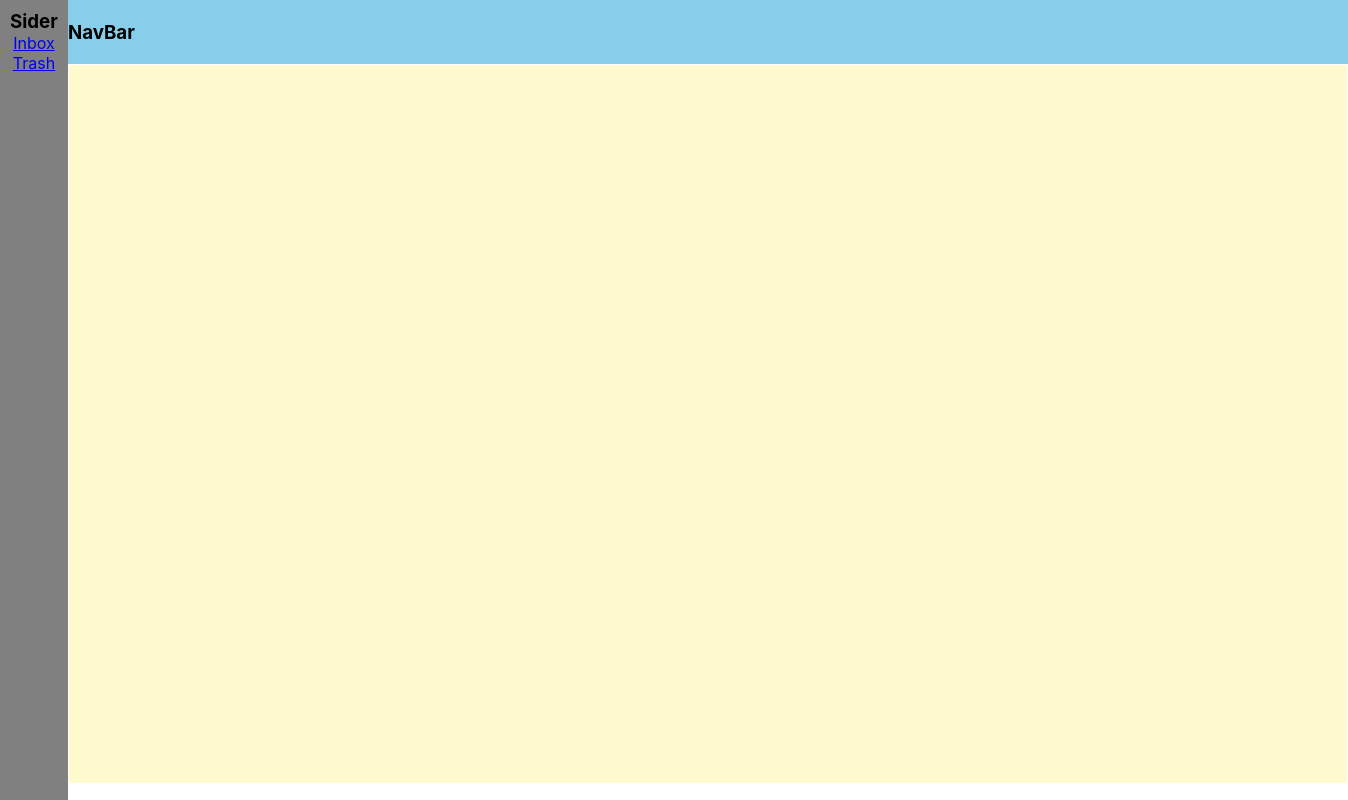
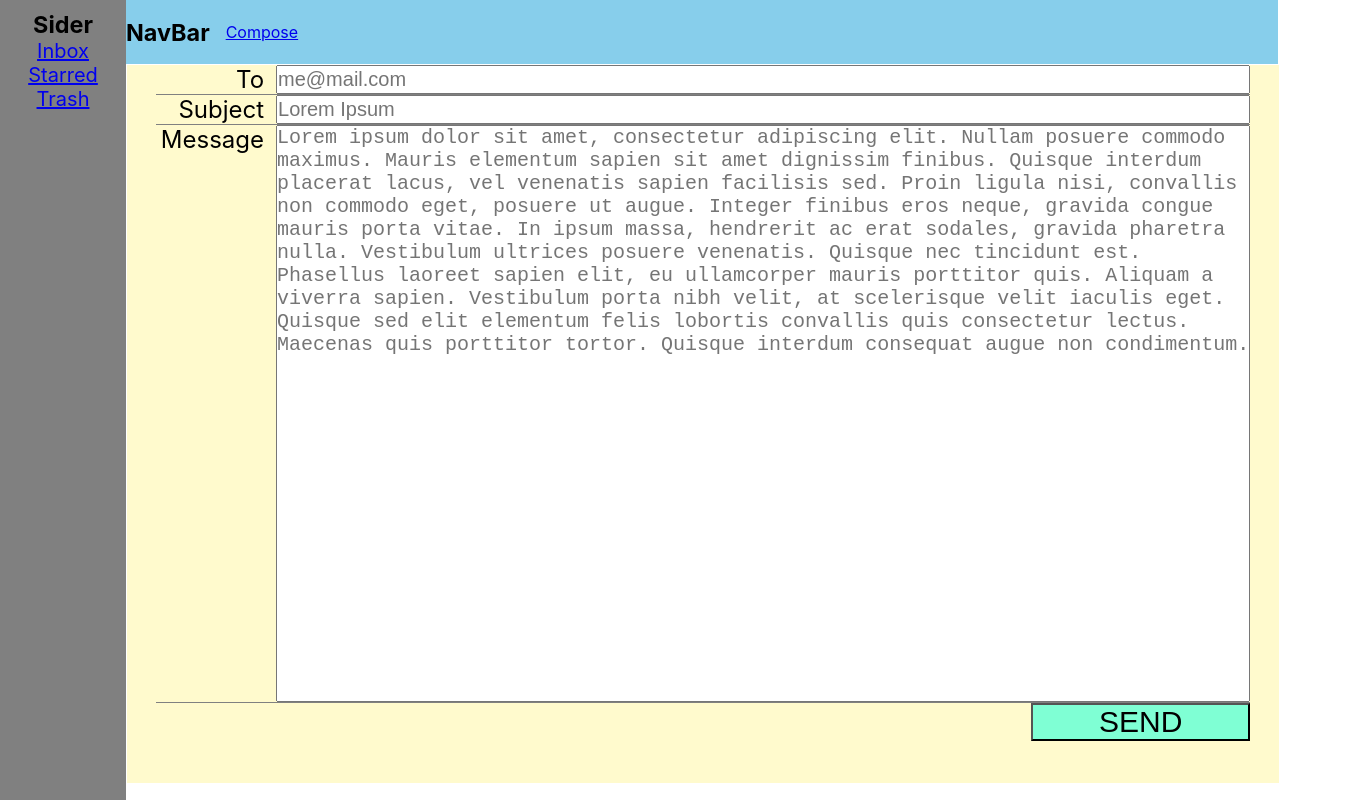
Before and after one commit to koidzt/gmail-test, a React (Create React App) app: page /compose in a window 1280 px wide. Shown: the whole page, 1348 px wide, since content can reach past the window. Built offline with nearby package versions, Linux system fonts and the light colour scheme.

Commit message:
create compose

```diff
--- a/src/App.css
+++ b/src/App.css
@@ -57,5 +57,8 @@
   justify-content: flex-start;
   align-items: flex-start;
   border: 1px solid #ffffff;
-  font-size: 30px;
 }
+
+.mail-box {
+  font-size: 24px;
+}
--- a/src/App.js
+++ b/src/App.js
@@ -2,9 +2,10 @@ import { BrowserRouter, Route, Switch } from 'react-router-dom';
 import './App.css';
 import NavBar from './components/NavBar/NavBar';
 import SiderMenu from './components/SiderMenu/SiderMenu';
-import Inbox from './containers/Inbox/Inbox';
+import Compose from './containers/Compose/Compose';
 import Mail from './containers/Mail/Mail';
-import Trash from './containers/Trash/Trash';
+import MailBox from './containers/MailBox/MailBox';
+import Starred from './containers/Starred/Starred';
 
 function App() {
   return (
@@ -16,10 +17,15 @@ function App() {
             <div className="container-nav">
               <NavBar />
               <div className="content">
-                <Route exact path={'/inbox'} component={Inbox} />
-                <Route exact path="/trash" component={Trash} />
+                <Route exact path={'/inbox'}>
+                  <MailBox path="inbox" />
+                </Route>
+                <Route exact path="/trash">
+                  <MailBox path="trash" />
+                </Route>
+                <Route exact path="/starred" component={Starred} />
+                <Route exact path="/compose" component={Compose} />
                 <Route exact path="/mail/:id" component={Mail} />
-                <Route exact path={'/'} component={Inbox} />
               </div>
             </div>
           </div>
--- a/src/components/NavBar/NavBar.css
+++ b/src/components/NavBar/NavBar.css
@@ -1,9 +1,15 @@
 .navBar {
   background-color: skyblue;
   display: flex;
-  flex-direction: column;
-  justify-content: center;
-  align-items: flex-start;
-  width: 100vw;
+  flex-direction: row;
+  justify-content: flex-start;
+  align-items: center;
+  width: 90vw;
   height: 8vh;
+  font-size: 20px;
 }
+
+.navBar-ul {
+  list-style: none;
+  padding-left: 16px;
+}
--- a/src/components/NavBar/NavBar.js
+++ b/src/components/NavBar/NavBar.js
@@ -1,10 +1,18 @@
 import React from 'react';
+import { Link } from 'react-router-dom';
 import './NavBar.css';
 
 function NavBar() {
   return (
     <div className="navBar">
       <h3>NavBar</h3>
+      <ul className="navBar-ul">
+        <li>
+          <Link to="/compose">
+            <p>Compose</p>
+          </Link>
+        </li>
+      </ul>
     </div>
   );
 }
--- a/src/components/SiderMenu/SiderMenu.css
+++ b/src/components/SiderMenu/SiderMenu.css
@@ -5,6 +5,7 @@
   flex-basis: 10vw;
   flex-direction: column;
   padding: 10px;
+  font-size: 20px;
 }
 
 ul {
--- a/src/components/SiderMenu/SiderMenu.js
+++ b/src/components/SiderMenu/SiderMenu.js
@@ -13,6 +13,11 @@ function SiderMenu() {
           </Link>
         </li>
         <li>
+          <Link to="/starred">
+            <p>Starred</p>
+          </Link>
+        </li>
+        <li>
           <Link to="/trash">
             <p>Trash</p>
           </Link>
--- /dev/null
+++ b/src/containers/Compose/Compose.css
@@ -0,0 +1,49 @@
+.compose {
+  width: 90vw;
+  height: 90vh;
+  display: flex;
+  flex-direction: column;
+  justify-content: flex-start;
+  align-items: center;
+}
+
+.compose-box {
+  border-bottom: 1px solid grey;
+  width: 95%;
+  display: flex;
+  flex-direction: row;
+  justify-content: center;
+}
+
+.compose-label {
+  width: 10%;
+  font-size: 24px;
+  text-align: end;
+}
+
+.compost-input {
+  width: 90%;
+  font-size: 20px;
+  margin-left: 12px;
+}
+
+.compost-textarea {
+  resize: none;
+  width: 90%;
+  font-size: 20px;
+  margin-left: 12px;
+}
+
+.compose-box-button {
+  width: 95%;
+  display: flex;
+  flex-direction: row;
+  justify-content: flex-end;
+}
+
+.compose-button {
+  background-color: aquamarine;
+  width: 20%;
+  font-size: 30px;
+  margin-left: 12px;
+}
--- /dev/null
+++ b/src/containers/Compose/Compose.js
@@ -0,0 +1,77 @@
+import React, { useState } from 'react';
+import './Compose.css';
+
+function Compose() {
+  const [inputForm, setInputForm] = useState({
+    to: '',
+    subject: '',
+    message: '',
+  });
+
+  const mockInput = {
+    to: 'me@mail.com',
+    subject: 'Lorem Ipsum',
+    message:
+      'Lorem ipsum dolor sit amet, consectetur adipiscing elit. Nullam posuere commodo maximus. Mauris elementum sapien sit amet dignissim finibus. Quisque interdum placerat lacus, vel venenatis sapien facilisis sed. Proin ligula nisi, convallis non commodo eget, posuere ut augue. Integer finibus eros neque, gravida congue mauris porta vitae. In ipsum massa, hendrerit ac erat sodales, gravida pharetra nulla. Vestibulum ultrices posuere venenatis. Quisque nec tincidunt est. Phasellus laoreet sapien elit, eu ullamcorper mauris porttitor quis. Aliquam a viverra sapien. Vestibulum porta nibh velit, at scelerisque velit iaculis eget. Quisque sed elit elementum felis lobortis convallis quis consectetur lectus. Maecenas quis porttitor tortor. Quisque interdum consequat augue non condimentum.',
+  };
+  const handleChangeTo = (event) => {
+    const value = event.target.value;
+    console.log(value);
+    setInputForm({ ...inputForm, to: value });
+  };
+  const handleChangeSubject = (event) => {
+    const value = event.target.value;
+    console.log(value);
+    setInputForm({ ...inputForm, subject: value });
+  };
+  const handleChangeMessage = (event) => {
+    const value = event.target.value;
+    console.log(value);
+    setInputForm({ ...inputForm, message: value });
+  };
+
+  const handleSubmit = (event) => {
+    event.preventDefault();
+    alert('An essay was submitted: ' + JSON.stringify(inputForm));
+    setInputForm({
+      to: '',
+      subject: '',
+      message: '',
+    });
+  };
+
+  return (
+    <form className="compose" onSubmit={handleSubmit}>
+      <div className="compose-box">
+        <span className="compose-label">To </span>
+        <input className="compost-input" value={inputForm.to} onChange={handleChangeTo} placeholder={mockInput.to} />
+      </div>
+      <div className="compose-box">
+        <span className="compose-label">Subject </span>
+        <input
+          className="compost-input"
+          value={inputForm.subject}
+          onChange={handleChangeSubject}
+          placeholder={mockInput.subject}
+        />
+      </div>
+      <div className="compose-box">
+        <span className="compose-label">Message </span>
+        <textarea
+          className="compost-textarea"
+          rows="25"
+          value={inputForm.message}
+          onChange={handleChangeMessage}
+          placeholder={mockInput.message}
+        />
+      </div>
+      <div className="compose-box-button">
+        <button className="compose-button" type="submit">
+          SEND
+        </button>
+      </div>
+    </form>
+  );
+}
+
+export default Compose;
--- a/src/containers/Mail/Mail.js
+++ b/src/containers/Mail/Mail.js
@@ -21,9 +21,9 @@ function Mail(props) {
         return res.json();
       })
       .then((jsonResponse) => {
-        const fatchMail = jsonResponse.find((mail) => mail.id === Number(params.id));
-        setMail(fatchMail);
-        setInputCheckbox(fatchMail.tag);
+        const fetchMail = jsonResponse.find((mail) => mail.id === Number(params.id));
+        setMail(fetchMail);
+        setInputCheckbox(fetchMail.tag);
       });
 
     fetch('../mock/label.json', {
@@ -62,6 +62,7 @@ function Mail(props) {
     // console.log(event);
     const value = event.target.value;
     setInputText(value);
+    console.log(value);
   };
 
   const createLabel = (event) => {
@@ -69,6 +70,7 @@ function Mail(props) {
     // console.log(event);
     const newLabel = [...label, inputText];
     setLabel(newLabel);
+    setInputText('');
   };
 
   const handleChangeCheckbox = (event) => {
@@ -85,19 +87,20 @@ function Mail(props) {
   const apply = (event) => {
     event.preventDefault();
     // console.log(event);
-    setMail({
-      id: mail.id,
-      by: mail.by,
-      title: mail.title,
-      message: mail.message,
-      folder: mail.folder,
-      tag: inputCheckbox,
-      star: mail.star,
-    });
+    setMail({ ...mail, tag: inputCheckbox });
+    // setMail({
+    //   id: mail.id,
+    //   by: mail.by,
+    //   title: mail.title,
+    //   message: mail.message,
+    //   folder: mail.folder,
+    //   tag: inputCheckbox,
+    //   star: mail.star,
+    // });
     setIsShow(!isShow);
   };
 
-  // console.log(inputCheckbox, mail);
+  console.log(inputCheckbox, mail);
 
   return (
     <div className="mail">
@@ -108,8 +111,7 @@ function Mail(props) {
           <button
             style={{ margin: '0 5px', padding: '2px 5px' }}
             onClick={() => {
-              mail.star = !mail.star;
-              setMail({ ...mail });
+              setMail({ ...mail, star: !mail.star });
             }}
           >
             {mail.star === true ? 'Y' : 'N'}
@@ -122,7 +124,7 @@ function Mail(props) {
               <div className="label">
                 <form className="tag-form">
                   <span className="add-label-form">
-                    <input className="tag-form-input" onChange={onHandleChange} />
+                    <input className="tag-form-input" value={inputText} onChange={onHandleChange} />
                     <button type="submit" onClick={createLabel}>
                       Create New
                     </button>
@@ -152,7 +154,7 @@ function Mail(props) {
               setIsShow(!isShow);
             }}
           >
-            >
+            {'>'}
           </button>
         </li>
       </ul>
--- a/src/containers/Trash/Trash.js
+++ b/src/containers/MailBox/MailBox.js
@@ -1,7 +1,7 @@
 import React, { useEffect, useState } from 'react';
 import { Link } from 'react-router-dom';
 
-function Trash() {
+function MailBox({ path }) {
   const [mail, setMail] = useState([]);
 
   useEffect(() => {
@@ -24,11 +24,11 @@ function Trash() {
   // console.log(mail);
 
   return (
-    <div className="trash">
+    <div className="mail-box">
       <table>
         <thead>
           <tr>
-            {/* <th>select</th> */}
+            <th>Fav</th>
             <th>by</th>
             <th>label</th>
             <th>title</th>
@@ -36,17 +36,33 @@ function Trash() {
         </thead>
         <tbody>
           {mail
-            .filter((mail) => mail.folder === 'trash')
+            .filter((mail) => mail.folder === path)
             .map((row) => {
               return (
                 <tr>
-                  {/* <td>
-                    <input type="checkbox" id={row.id} style={{ height: '20px', width: '20px' }}></input>
-                  </td> */}
+                  <td
+                    style={{
+                      height: '40px',
+                      display: 'flex',
+                      flexDirection: 'column',
+                      justifyContent: 'center',
+                      alignItems: 'center',
+                    }}
+                  >
+                    <button
+                      style={{ padding: '2px 5px' }}
+                      onClick={() => {
+                        mail[row.id - 1].star = !mail.find((item) => item.id === row.id).star;
+                        setMail([...mail]);
+                      }}
+                    >
+                      {row.star === true ? 'Y' : 'N'}
+                    </button>
+                  </td>
                   <td style={{ textAlign: 'start' }}>
                     <Link to={`mail/${row.id}`}>{row.by} </Link>
                   </td>
-                  <td style={{ paddingLeft: '0.5em' }}>{row.tag.map((label) => `#${label} `)}</td>
+                  <td>{row.tag.map((label) => `#${label} `)}</td>
                   <td>
                     <Link
                       to={`mail/${row.id}`}
@@ -70,4 +86,4 @@ function Trash() {
   );
 }
 
-export default Trash;
+export default MailBox;
--- a/src/containers/Inbox/Inbox.js
+++ b/src/containers/Starred/Starred.js
@@ -1,7 +1,7 @@
 import React, { useEffect, useState } from 'react';
 import { Link } from 'react-router-dom';
 
-function Inbox() {
+function Starred() {
   const [mail, setMail] = useState([]);
 
   useEffect(() => {
@@ -24,11 +24,10 @@ function Inbox() {
   // console.log(mail);
 
   return (
-    <div className="inbox">
+    <div className="mail-box">
       <table>
         <thead>
           <tr>
-            <th>Fav</th>
             <th>by</th>
             <th>label</th>
             <th>title</th>
@@ -36,29 +35,10 @@ function Inbox() {
         </thead>
         <tbody>
           {mail
-            .filter((mail) => mail.folder === 'inbox')
+            .filter((mail) => mail.star === true)
             .map((row) => {
               return (
                 <tr>
-                  <td
-                    style={{
-                      height: '40px',
-                      display: 'flex',
-                      flexDirection: 'column',
-                      justifyContent: 'center',
-                      alignItems: 'center',
-                    }}
-                  >
-                    <button
-                      style={{ padding: '2px 5px' }}
-                      onClick={() => {
-                        mail[row.id - 1].star = !mail.find((item) => item.id === row.id).star;
-                        setMail([...mail]);
-                      }}
-                    >
-                      {row.star === true ? 'Y' : 'N'}
-                    </button>
-                  </td>
                   <td style={{ textAlign: 'start' }}>
                     <Link to={`mail/${row.id}`}>{row.by} </Link>
                   </td>
@@ -86,4 +66,4 @@ function Inbox() {
   );
 }
 
-export default Inbox;
+export default Starred;
```
